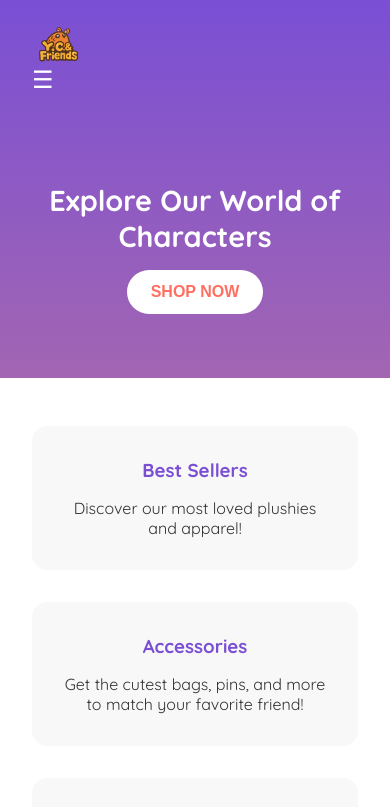
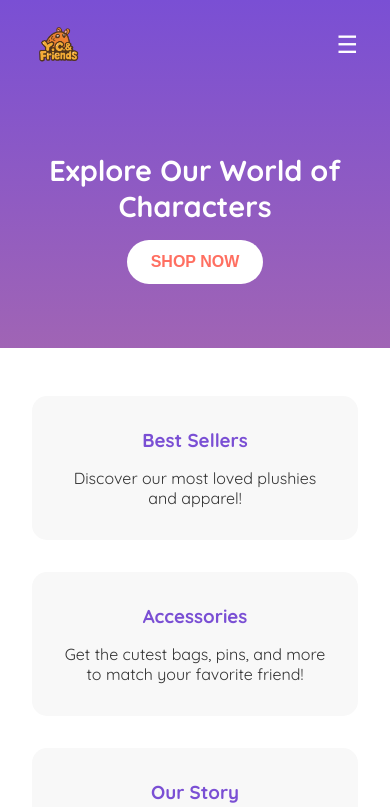
Before and after one commit to YCFriends/Homepage, a plain HTML site: page index.html in a window 390 px wide. Shown: the top 807 px of the page. Drawn offline with Linux system fonts and the light colour scheme.

Commit message:
Add files via upload

```diff
--- a/index.html
+++ b/index.html
@@ -31,9 +31,9 @@
       height: 40px;
     }
     .menu-toggle {
-      display: none;
       font-size: 1.5rem;
       cursor: pointer;
+      display: none;
     }
     nav {
       display: flex;
@@ -101,10 +101,6 @@
       nav.active {
         display: flex;
       }
-      header {
-        flex-direction: column;
-        align-items: flex-start;
-      }
       .hero h2 {
         font-size: 1.8rem;
       }
@@ -113,10 +109,12 @@
 </head>
 <body>
   <header>
-    <div class="logo">
-      <img src="assets/images/logo.png" alt="Y.C.& Friends Logo">
+    <div style="display: flex; align-items: center; justify-content: space-between; width: 100%;">
+      <div class="logo">
+        <img src="assets/images/logo.png" alt="Y.C.& Friends Logo">
+      </div>
+      <div class="menu-toggle" onclick="document.querySelector('nav').classList.toggle('active')">☰</div>
     </div>
-    <div class="menu-toggle" onclick="document.querySelector('nav').classList.toggle('active')">☰</div>
     <nav>
       <a href="#best">Best Sellers</a>
       <a href="#accessories">Accessories</a>
```
